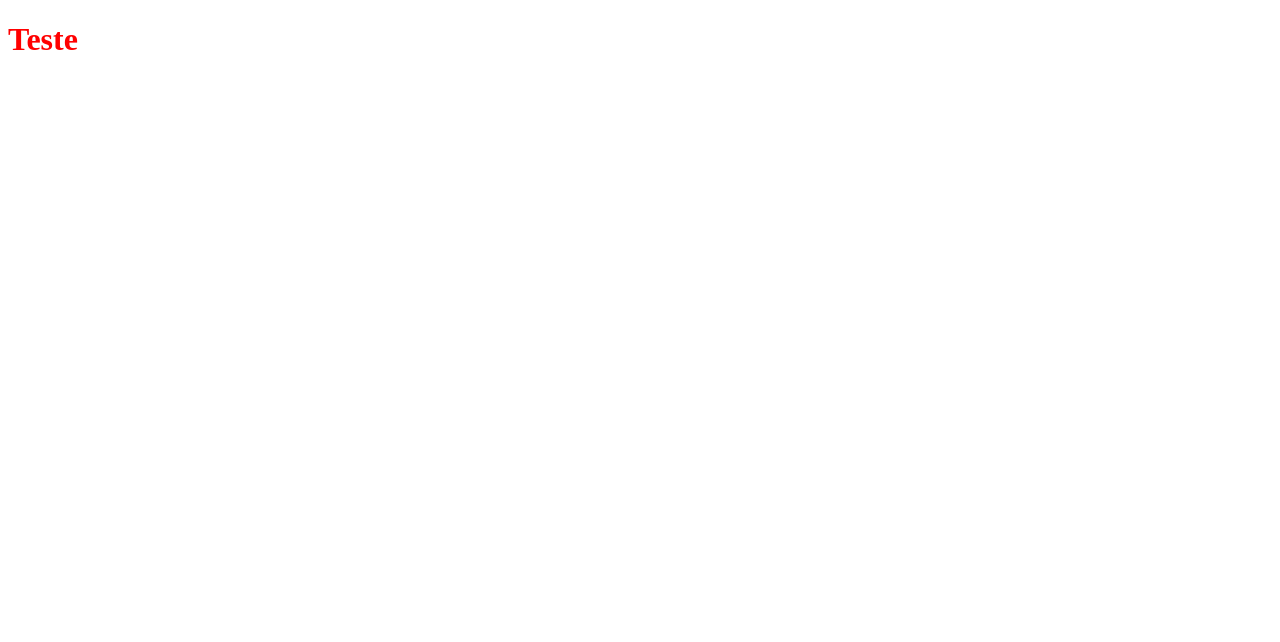
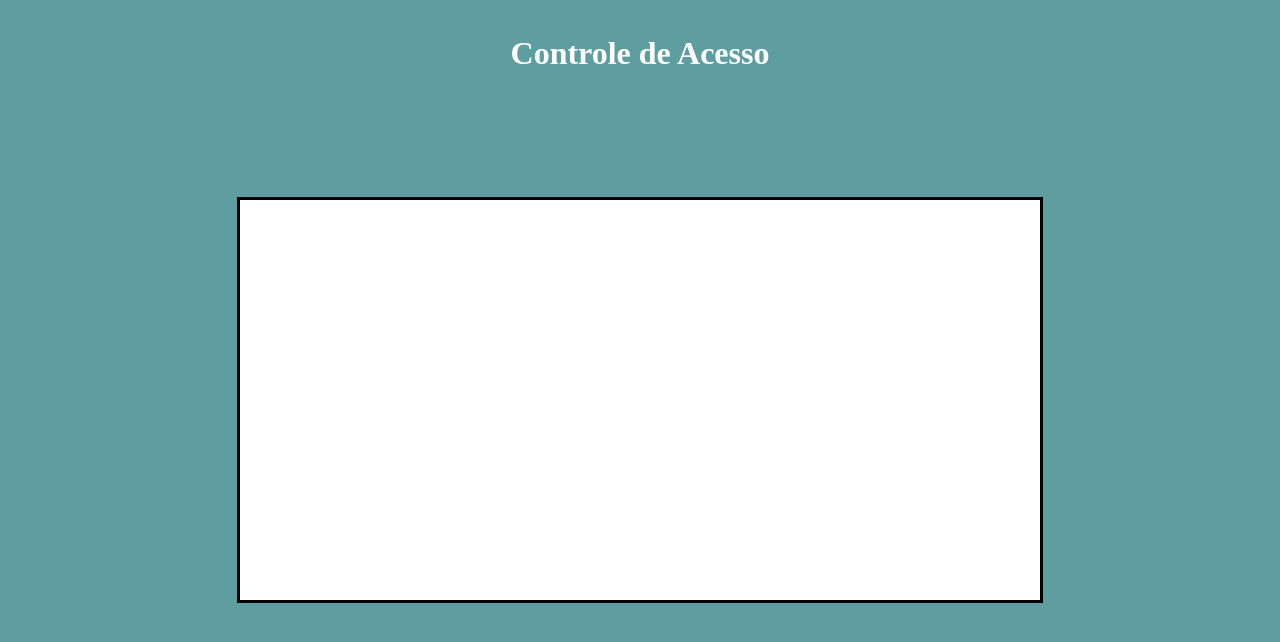
Before and after one commit to welbersantana/html-css, a plain HTML site: page projeto_controle_acesso/index.html in a window 1280 px wide. Drawn offline with Linux system fonts and the light colour scheme.

Commit message:
atualização

```diff
--- a/projeto_controle_acesso/index.html
+++ b/projeto_controle_acesso/index.html
@@ -7,7 +7,13 @@
     <link rel="stylesheet" href="style.css">
 </head>
 <body>
-    <h1 class="cor">Teste</h1>
+
+    <h1>Controle de Acesso</h1>
+
+        <form method="get" autocomplete="on">
+
+            <label
+        </form>
 
 </body>
 </html>
--- a/projeto_controle_acesso/style.css
+++ b/projeto_controle_acesso/style.css
@@ -1,5 +1,27 @@
 @charset "UTF-8";
 
+* {
+    margin: 0px;
+    padding: 0px;
+    text-align: center;
+    color: #fff;
+}
+
+body {
+    background-color:cadetblue;
+}
+
 h1 {
-color: red;
+    padding-top: 35px;
 }
+form {
+    width: 800px;
+    height: 400px;
+    position: absolute;
+    top: 50%;
+    left: 50%;
+    transform: translate(-50%, -50%);
+    background-color: #fff;
+    #padding: 10px;
+    border: 3px solid #000;
+}
```
